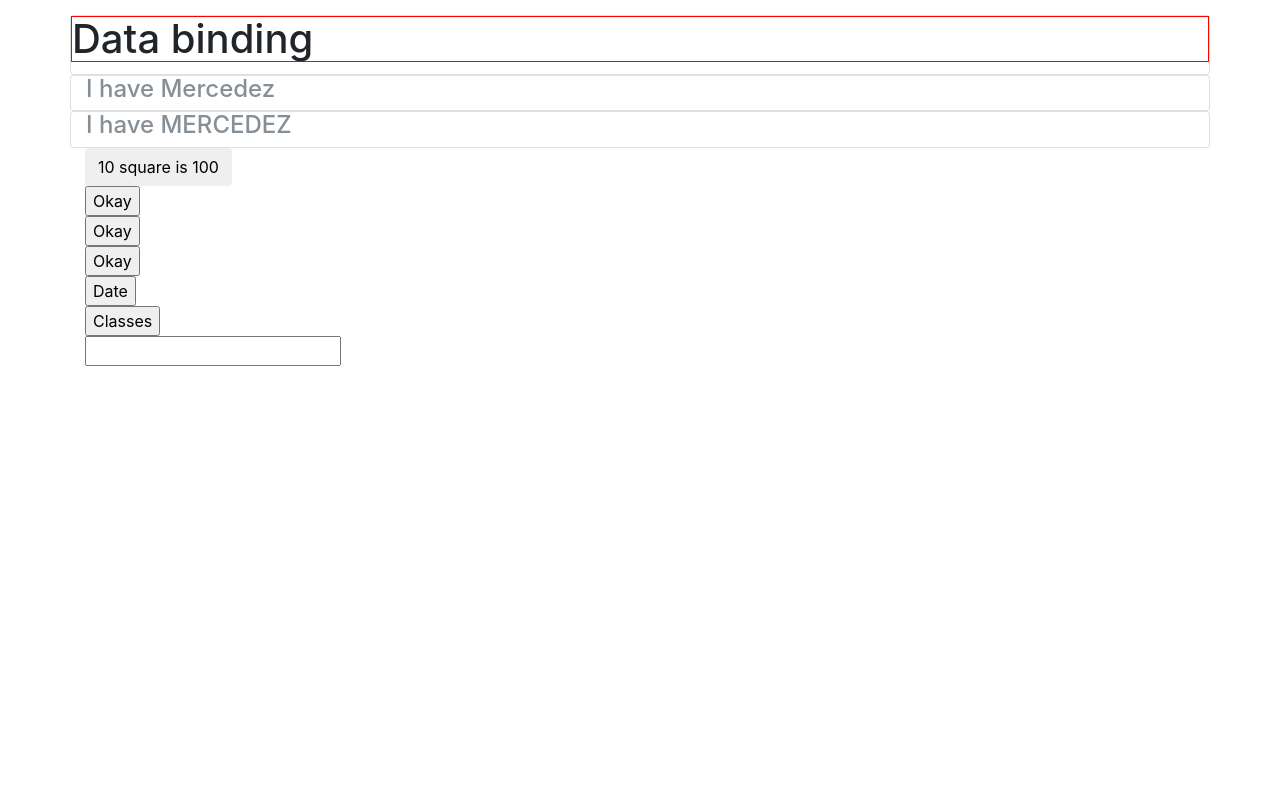
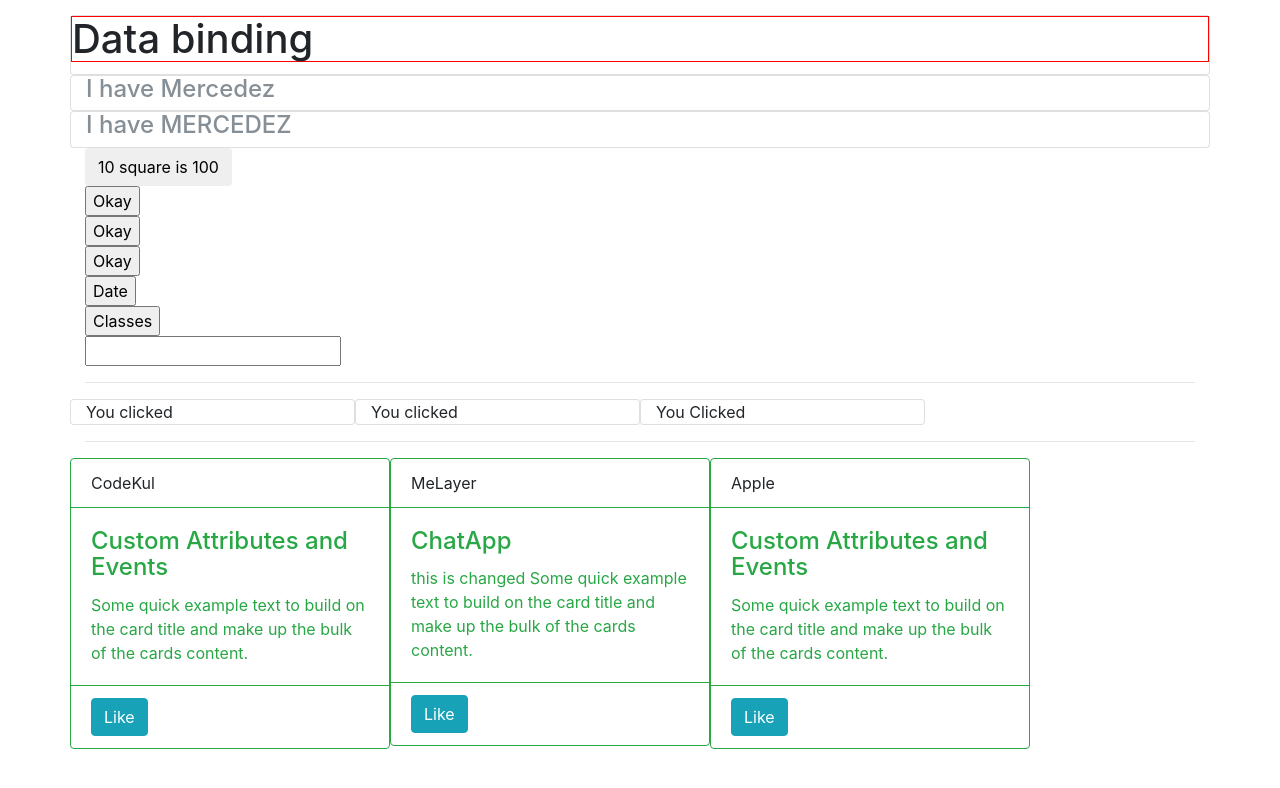
Before and after one commit to CodeKul/Angular-6-8-evening-daily-ns-17-aug-17, an Angular app: page / in a window 1280 px wide. Shown: the top 788 px of the page. Built offline with nearby package versions, Linux system fonts and the light colour scheme.

Commit message:
databinding: custom input and custom output

```diff
--- a/src/app/app.module.ts
+++ b/src/app/app.module.ts
@@ -12,6 +12,7 @@ import { MyNavComponent } from './banner/my-nav.component';
 import { JumboComponent } from './banner/jumbo.component';
 import { InfoComponent } from './banner/info.component';
 import { DatabindingComponent } from './databinding/databinding.component';
+import { CustomAttrComponent } from './databinding/custom-attr/custom-attr.component';
 
 @NgModule({
   declarations: [
@@ -24,7 +25,8 @@ import { DatabindingComponent } from './databinding/databinding.component';
     MyNavComponent,
     JumboComponent,
     InfoComponent,
-    DatabindingComponent
+    DatabindingComponent,
+    CustomAttrComponent
   ],
   imports: [
     BrowserModule,
--- /dev/null
+++ b/src/app/databinding/custom-attr/custom-attr.component.html
@@ -0,0 +1,10 @@
+<div class="card border-success mb-3" style="max-width: 20rem;">
+  <div class="card-header bg-transparent border-success">{{header}}</div>
+  <div class="card-body text-success">
+    <h4 class="card-title">{{cardTitle}}</h4>
+    <p class="card-text">{{cardText}}</p>
+  </div>
+  <div class="card-footer bg-transparent border-success">
+    <input type="button" value="Like" class="btn btn-info" (click)="onSomeoneClick()">
+  </div>
+</div>
--- /dev/null
+++ b/src/app/databinding/custom-attr/custom-attr.component.ts
@@ -0,0 +1,32 @@
+import { Component, OnInit, Input, EventEmitter, Output } from '@angular/core';
+
+@Component({
+  selector: 'app-custom-attr',
+  templateUrl: './custom-attr.component.html',
+  styleUrls: ['./custom-attr.component.css']
+})
+export class CustomAttrComponent implements OnInit {
+
+  @Input()
+  header: string;
+
+  @Input()
+  cardTitle: string;
+
+  @Input()
+  cardText: string;
+
+  @Output()
+  onLike: EventEmitter<string>;
+
+  constructor() {
+    this.onLike = new EventEmitter();
+  }
+
+  ngOnInit() {
+  }
+
+  onSomeoneClick() {
+    this.onLike.emit(this.header);
+  }
+}
--- a/src/app/databinding/databinding.component.html
+++ b/src/app/databinding/databinding.component.html
@@ -35,8 +35,7 @@
 </div>
 <div class="row">
   <div class="col-md-12">
-    <input type="button" value="Date" (click)="chDt()">
-    {{dt}}
+    <input type="button" value="Date" (click)="chDt()"> {{dt}}
   </div>
 </div>
 
@@ -51,3 +50,37 @@
     <input type="text" [(ngModel)]="myBrd"> {{myBrd}}
   </div>
 </div>
+
+<hr>
+<div class="row" [style.border]="myBrd">
+  <div class="col-md-3 card">
+    You clicked {{isCodekul}}
+  </div>
+  <div class="col-md-3 card">
+    You clicked {{isMeLayer}}
+  </div>
+  <div class="col-md-3 card">
+    You Clicked {{isApple}}
+  </div>
+</div>
+<hr>
+
+<div class="row">
+  <app-custom-attr
+  [header]="'CodeKul'"
+  [cardTitle]="'Custom Attributes and Events'"
+  [cardText]="'Some quick example text to build on the card title and make up the bulk of the cards content.'"
+  (onLike)="isCodekul=$event"> </app-custom-attr>
+
+  <app-custom-attr
+  [header]="'MeLayer'"
+  [cardTitle]="'ChatApp'"
+  [cardText]="'this is changed Some quick example text to build on the card title and make up the bulk of the cards content.'"
+  (onLike)="isMeLayer=$event"> </app-custom-attr>
+
+  <app-custom-attr
+  [header]="'Apple'"
+  [cardTitle]="'Custom Attributes and Events'"
+  [cardText]="'Some quick example text to build on the card title and make up the bulk of the cards content.'"
+  (onLike)="isApple=$event"> </app-custom-attr>
+</div>
```
Also changed, not shown: src/app/databinding/custom-attr/custom-attr.component.css (added), 1 other file (tests, documents, lock files or other folders).
